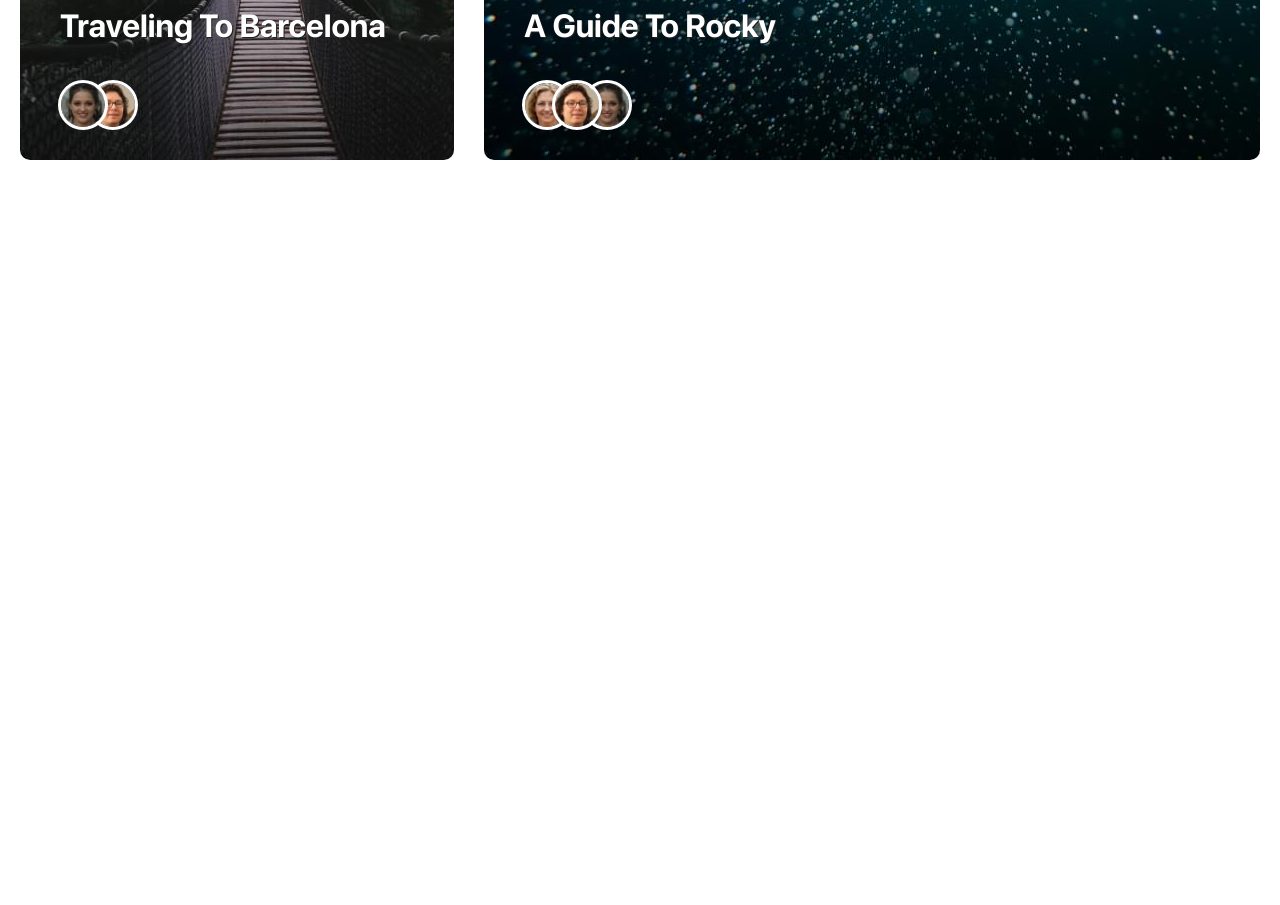
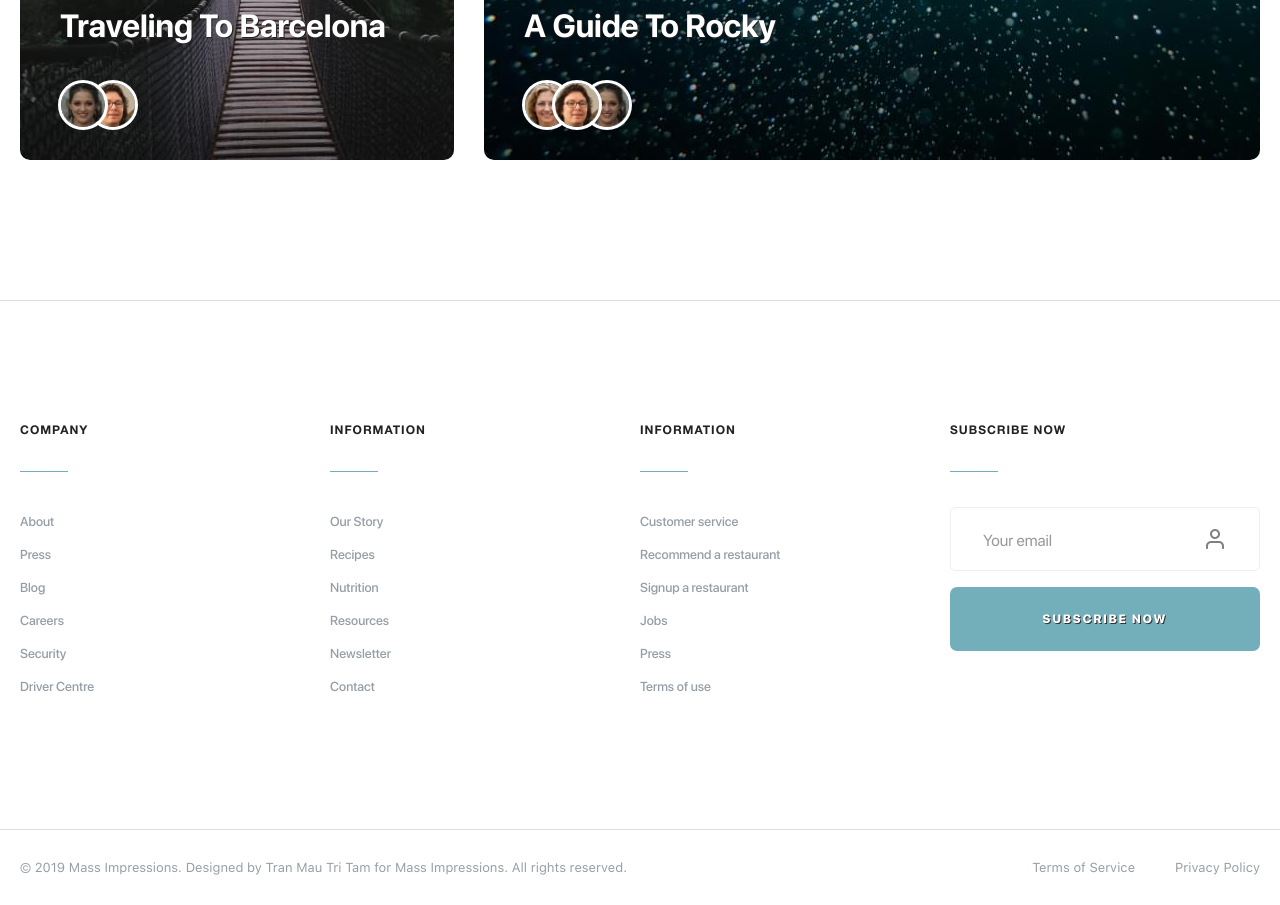
Before and after one commit to vmnekrasovv/mitravel, a plain HTML site: page app/index.html in a window 1280 px wide. Shown: the part 7027-7932 px from the top of the page. Before the commit the page ends 7327 px from the top, so only its background shows below. Drawn offline with Linux system fonts and the light colour scheme.

Commit message:
Заверстал футер с адаптивом

```diff
--- a/app/index.html
+++ b/app/index.html
@@ -413,6 +413,81 @@
 
 	</section> <!-- /s5 -->
 
+	<footer class="footer">
+
+		<div class="container">
+
+        	<div class="footer-columns">
+        		<div class="footer-column">
+        			<div class="footer-column__title">Company</div>
+        			<div class="footer-menu">
+        				<a href="#" class="footer-menu__link">About</a>
+        				<a href="#" class="footer-menu__link">Press</a>
+        				<a href="#" class="footer-menu__link">Blog</a>
+        				<a href="#" class="footer-menu__link">Careers</a>
+        				<a href="#" class="footer-menu__link">Security</a>
+        				<a href="#" class="footer-menu__link">Driver Centre</a>
+        			</div>
+        		</div> <!-- /footer-column -->
+
+        		<div class="footer-column">
+        			<div class="footer-column__title">Information</div>
+        			<div class="footer-menu">
+        				<a href="#" class="footer-menu__link">Our Story</a>
+        				<a href="#" class="footer-menu__link">Recipes</a>
+        				<a href="#" class="footer-menu__link">Nutrition</a>
+        				<a href="#" class="footer-menu__link">Resources</a>
+        				<a href="#" class="footer-menu__link">Newsletter</a>
+        				<a href="#" class="footer-menu__link">Contact</a>
+        			</div>
+        		</div> <!-- /footer-column -->
+
+        		<div class="footer-column">
+        			<div class="footer-column__title">Information</div>
+        			<div class="footer-menu">
+        				<a href="#" class="footer-menu__link">Customer service</a>
+        				<a href="#" class="footer-menu__link">Recommend a restaurant</a>
+        				<a href="#" class="footer-menu__link">Signup a restaurant</a>
+        				<a href="#" class="footer-menu__link">Jobs</a>
+        				<a href="#" class="footer-menu__link">Press</a>
+        				<a href="#" class="footer-menu__link">Terms of use</a>
+        			</div>
+        		</div> <!-- /footer-column -->
+
+        		<div class="footer-column">
+        			<div class="footer-column__title">Subscribe Now</div>
+
+        			<div class="subscribe-form">
+        				<form action="" id="subscribeForm">
+        					<div class="subscribe-form__input">
+        						<input type="text" name="email" placeholder="Your email">
+        					</div>
+        					<div class="subscribe-form__submit">
+        						<input type="submit" value="Subscribe now">
+        					</div>
+        				</form>
+        			</div> <!-- /subscribe-form -->
+
+        		</div> <!-- /footer-column -->
+
+        	</div> <!-- /footer-columns -->
+
+		</div> <!-- /footer container-->
+
+		<div class="copyright">
+			<div class="container">
+				<div class="copyright-left">
+					© 2019 Mass Impressions. Designed by Tran Mau Tri Tam for Mass Impressions. All rights reserved.
+				</div>
+				<div class="copyright-right">
+					<a href="#" class="copyright__link">Terms of Service</a>
+					<a href="#" class="copyright__link">Privacy Policy</a>
+				</div>
+			</div>
+		</div> <!-- /copyright -->
+
+	</footer>
+
 	<script src="js/app.min.js"></script>
 
 </body>
--- /dev/null
+++ b/app/scss/_footer.scss
@@ -0,0 +1,227 @@
+.footer {
+
+	border-top: 1px solid #ddd;
+
+	& > .container {
+		padding: 124px 20px;
+
+		@media screen and (max-width: 768px) {
+			padding: 80px 20px 30px;
+		}
+	}
+
+	&-columns {
+		display: flex;
+		flex-wrap: wrap;
+
+		@media screen and (max-width: 768px) {
+			gap: 30%;
+			padding: 0 20px;
+		}
+
+		@media screen and (max-width: 576px) {
+			gap: 20%;
+		}
+
+		@media screen and (max-width: 460px) {
+			gap: 10%;
+			padding: 0;
+		}
+
+		@media screen and (max-width: 375px) {
+			gap: 0;
+		}
+	}
+
+	&-column {
+		width: 25%;
+
+		@media screen and (max-width: 768px) {
+			width: 35%;
+			margin-bottom: 50px;
+		}
+
+		@media screen and (max-width: 576px) {
+			width: 40%;
+		}
+
+		@media screen and (max-width: 460px) {
+			width: 45%;
+		}
+
+		@media screen and (max-width: 375px) {
+			width: 100%
+		}
+
+		&__title {
+			position: relative;
+
+			font-weight: 700;
+			font-size: 12px;
+			letter-spacing: 1px;
+			color: #222;
+			text-transform: uppercase;
+			font-family: 'HelveticaNeue';
+
+			&:after {
+				position: absolute;
+				left: 0;
+				bottom: -35px;
+				content: '';
+				display: block;
+				width: 48px;
+				height: 1px;
+				background: #73AFBA;
+			}
+		} // title
+	} // column
+
+	&-menu {
+		padding-top: 70px;
+
+		&__link {
+			display: block;
+			margin-bottom: 3px;
+
+			font-weight: 500;
+			font-size: 13px;
+			line-height: 30px;
+			color: #959EA6;
+			font-family: 'SFProDisplay';
+		}
+	}
+
+	.subscribe-form {
+		padding-top: 70px;
+
+		&__input {
+			position: relative;
+			width: 100%;
+			height: 64px;
+			padding: 23px 62px 23px 32px;
+			border: 1px solid #eee;
+			border-radius: 5px;
+			margin-bottom: 16px;
+
+			@media screen and (min-width: 376px) and (max-width: 992px) {
+				padding: 23px 35px 23px 15px;
+			}
+
+			&:after {
+				content: '';
+				display: block;
+				width: 24px;
+				height: 24px;
+				position: absolute;
+				right: 32px;
+				top: calc(50% - 12px);
+				background: url('../images/dest/icons/user.png') no-repeat;
+
+				@media screen and (min-width: 376px) and (max-width: 992px) {
+					right: 10px;
+				}
+			}
+
+			input {
+				width: 95%;
+				font-weight: 400;
+				font-size: 16px;
+				color: #333;
+				font-family: 'SFProDisplay';
+
+				&::placeholder {
+					font-weight: 400;
+					font-size: 16px;
+					color: #999;
+					font-family: 'SFProDisplay';
+				}
+			} // input
+		} // div.input
+
+		&__submit {
+
+			width: 100%;
+			height: 64px;
+			display: flex;
+			justify-content: center;
+			align-items: center;
+			border-radius: 7px;
+			background: #73AFBA;
+
+			input {
+				font-weight: 900;
+				font-size: 12px;
+				letter-spacing: 2px;
+				color: #fff;
+				text-transform: uppercase;
+				background: transparent;
+				text-shadow: 1px 1px #333;
+				font-family: 'SFProDisplay';
+			}
+
+		} // div.submit
+
+	} // subscribe-form
+
+	.copyright {
+		padding: 30px 0;
+		border-top: 1px solid #ddd;
+
+		.container {
+			display: flex;
+			justify-content: space-between;
+
+			@media screen and (max-width: 650px) {
+				flex-wrap: wrap;
+				gap: 30px;
+			}
+		}
+
+		&-left {
+			font-weight: 400;
+			font-size: 13px;
+			color: #959EA6;
+			font-family: 'SFProText';
+
+			@media screen and (max-width: 992px) {
+				width: 50%;
+			}
+
+			@media screen and (max-width: 650px) {
+				width: 70%;
+			}
+
+			@media screen and (max-width: 576px) {
+				width: 80%;
+			}
+
+			@media screen and (max-width: 375px) {
+				width: 90%;
+			}
+		}
+
+		&-right {
+			display: flex;
+			justify-content: flex-end;
+			gap: 40px;
+
+			@media screen and (max-width: 992px) {
+				width: 50%;
+			}
+
+			@media screen and (max-width: 650px) {
+				width: 100%;
+				gap: 30px;
+				justify-content: flex-start;
+			}
+		}
+
+		&__link {
+			display: inline-block;
+			font-weight: 400;
+			font-size: 13px;
+			color: #959EA6;
+			font-family: 'SFProText';
+		}
+	}
+}
--- a/app/scss/app.scss
+++ b/app/scss/app.scss
@@ -71,3 +71,5 @@ img {
 @import 'sections/section_3';
 @import 'sections/section_4';
 @import 'sections/section_5';
+
+@import 'footer';
```
Also changed, not shown: app/css/app.min.css, app/images/dest/icons/user.png (added), app/images/src/icons/user.png (added).
